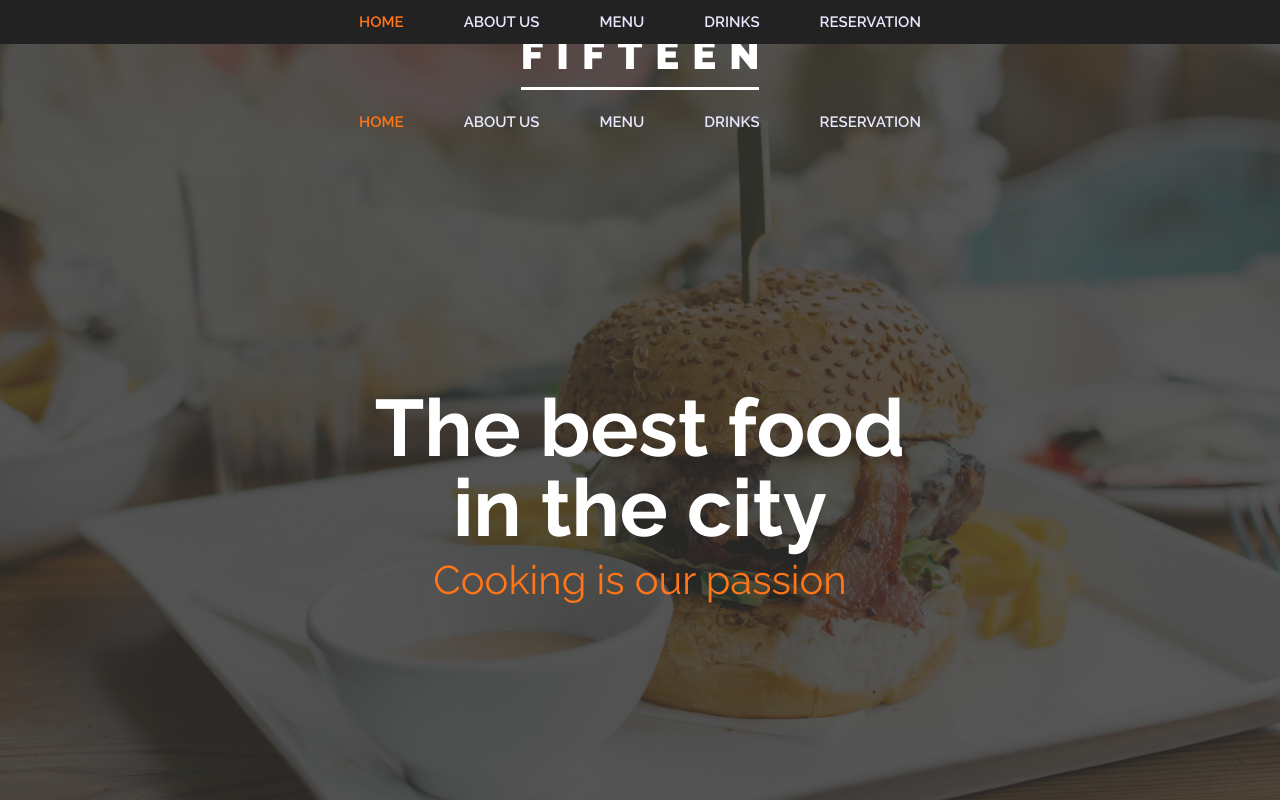
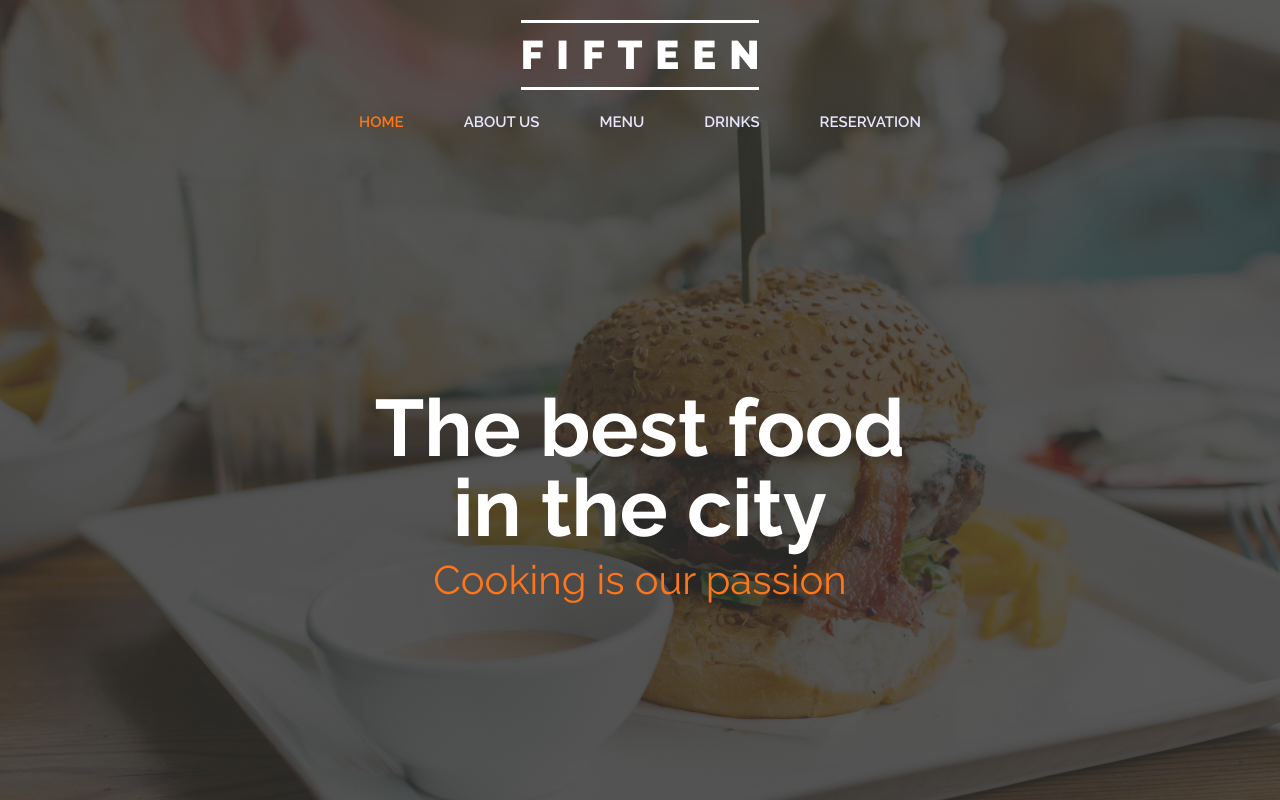
Before and after one commit to Gilbert1391/fifteen-webapp, a React (Create React App) app in the folder fifteen-ui/: page / in a window 1280 px wide. Shown: the top 800 px of the page. Built offline with nearby package versions, Linux system fonts and the light colour scheme.

Commit message:
Finished navbar animation functionality

```diff
--- a/fifteen-ui/src/App.js
+++ b/fifteen-ui/src/App.js
@@ -1,72 +1,25 @@
 import React, { Component } from "react";
 import { Route, Switch } from "react-router-dom";
 import { ToastContainer } from "react-toastify";
-import { ClipLoader } from "react-spinners";
-import { getData, getHeading } from "./service/fakeData";
-import Hero from "./components/hero";
-import About from "./components/about";
-import Slider from "./components/slider";
-import Menu from "./components/menu";
-import Cocktails from "./components/cocktails";
-import Reservation from "./components/reservation";
-import Footer from "./components/footer";
+import Home from "./components/routes/home";
 import LoginForm from "./components/loginForm";
 import "react-toastify/dist/ReactToastify.css";
 import "./main.scss";
 
 class App extends Component {
-  state = {
-    data: [],
-    heading: {}
-  };
-
-  componentDidMount() {
-    // const { data } = await getData();
-    // const { data: heading } = await getHeading();
-
-    // window.addEventListener("scroll", this.handleScroll);
-    console.log(this.handleScroll());
-    this.setState({ data: getData, heading: getHeading });
-  }
-
-  handleScroll = () => {
-    // let show;
-    // window.pageYOffset > 780 ? (show = true) : (show = false);
-    // this.setState({ show });
-    // window.addEventListener("scroll", () => {
-    //   let show;
-    //   window.pageYOffset > 780 ? (show = true) : (show = false);
-    // });
-
-    return window.pageYOffset;
-  };
+  // handleScroll = () => {
+  //   let show;
+  //   window.pageYOffset > 780 ? (show = true) : (show = false);
+  //   this.setState({ show });
+  // };
 
   render() {
-    const { data, heading, show } = this.state;
-
-    if (data.length === 0 || Object.keys(heading).length === 0)
-      return (
-        <div className="center">
-          <ClipLoader color={"#ff7517"} />
-        </div>
-      );
-
     return (
       <React.Fragment>
         <ToastContainer />
         <Switch>
           <Route path="/admin" component={LoginForm} />
-          <React.Fragment>
-            <Hero data={heading} show={show} />
-            <main>
-              <About />
-              <Slider />
-              <Menu data={data} />
-              <Cocktails data={data} />
-              <Reservation />
-            </main>
-            <Footer />
-          </React.Fragment>
+          <Home />
         </Switch>
       </React.Fragment>
     );
--- a/fifteen-ui/src/components/about.jsx
+++ b/fifteen-ui/src/components/about.jsx
@@ -1,9 +1,11 @@
 import React from "react";
 import ContactGroup from "./contactGroup";
+import Slider from "./slider";
 
 const About = () => {
   return (
-    <section className="container about-us" id="about">
+    <section id="about">
+      <div className="about-us container">
         <div className="about">
           <h2 className="about__heading">
             Located in Park Slope, Pacific Tavern is a purveyor of fine American
@@ -11,20 +13,22 @@ const About = () => {
           </h2>
           <p className="about__paragraph">
             Lorem ipsum dolor sit amet, consectetur adipisicing elit, sed do
-          eiusmod tempor incididunt ut labore et dolore magna aliqua. Ut enim ad
-          minim veniam, quis nostrud exercitation ullamco laboris nisi ut
+            eiusmod tempor incididunt ut labore et dolore magna aliqua. Ut enim
+            ad minim veniam, quis nostrud exercitation ullamco laboris nisi ut
             aliquip ex ea commodo consequat.
           </p>
           <p className="about__paragraph">
             Lorem ipsum dolor sit amet, consectetur adipisicing elit, sed do
-          eiusmod tempor incididunt ut labore et dolore magna aliqua. Ut enim ad
-          minim veniam, quis nostrud exercitation ullamco laboris nisi ut
+            eiusmod tempor incididunt ut labore et dolore magna aliqua. Ut enim
+            ad minim veniam, quis nostrud exercitation ullamco laboris nisi ut
             aliquip ex ea commodo consequat. Duis aute irure dolor in
             reprehenderit in voluptate velit esse cillum dolore eu fugiat nulla
             pariatur. Excepteur sint occaecat.
           </p>
         </div>
         <ContactGroup />
+      </div>
+      <Slider />
     </section>
   );
 };
--- a/fifteen-ui/src/components/header.jsx
+++ b/fifteen-ui/src/components/header.jsx
@@ -1,23 +1,43 @@
-import React from "react";
+import React, { Component } from "react";
 import Fade from "react-reveal/Fade";
 import Nav from "./nav";
 
-const Header = ({ show }) => {
+class Header extends Component {
+  state = {
+    show: false
+  };
+
+  handleSetActive = () => {
+    this.setState({ show: true });
+  };
+
+  handleSetInactive = () => {
+    this.setState({ show: false });
+  };
+
+  render() {
     return (
       <header className="header">
         <div className="logo">
           <span className="logo__heading">Fifteen</span>
         </div>
         <nav>
-        <Nav />
+          <Nav
+            onActive={this.handleSetActive}
+            onInactive={this.handleSetInactive}
+          />
         </nav>
-      <Fade top when={show} collapse>
+        <Fade top collapse when={this.state.show}>
           <nav className="sticky">
-          <Nav />
+            <Nav
+              onActive={this.handleSetActive}
+              onInactive={this.handleSetInactive}
+            />
           </nav>
         </Fade>
       </header>
     );
-};
+  }
+}
 
 export default Header;
--- a/fifteen-ui/src/components/hero.jsx
+++ b/fifteen-ui/src/components/hero.jsx
@@ -3,7 +3,7 @@ import Fade from "react-reveal/Fade";
 import Header from "./header";
 import heroImg from "../img/hero-bg.jpg";
 
-const Hero = ({ data, show }) => {
+const Hero = ({ data }) => {
   const bg = {
     backgroundImage: `linear-gradient(
         to bottom,
@@ -15,8 +15,7 @@ const Hero = ({ data, show }) => {
 
   return (
     <section className="hero" id="home" style={bg}>
-      <Header show={show} />
-
+      <Header />
       <div className="hero__content">
         <h1 className="hero__heading">{data.heading}</h1>
         <p className="hero__sub-heading">{data.subHeading}</p>
--- a/fifteen-ui/src/components/nav.jsx
+++ b/fifteen-ui/src/components/nav.jsx
@@ -1,7 +1,7 @@
 import React from "react";
 import { Link } from "react-scroll";
 
-const Nav = () => {
+const Nav = ({ onActive, onInactive }) => {
   return (
     <ul className="nav">
       <li className="nav__item">
@@ -11,6 +11,7 @@ const Nav = () => {
           to="home"
           spy={true}
           smooth={true}
+          onSetActive={onInactive}
         >
           Home
         </Link>
@@ -22,6 +23,7 @@ const Nav = () => {
           to="about"
           spy={true}
           smooth={true}
+          onSetActive={onActive}
         >
           About us
         </Link>
--- /dev/null
+++ b/fifteen-ui/src/components/routes/home.jsx
@@ -0,0 +1,49 @@
+import React, { Component } from "react";
+import { ClipLoader } from "react-spinners";
+import { getData, getHeading } from "../../service/fakeData";
+import Hero from "../hero";
+import About from "../about";
+import Menu from "../menu";
+import Cocktails from "../cocktails";
+import Reservation from "../reservation";
+import Footer from "../footer";
+
+class Home extends Component {
+  state = {
+    data: [],
+    heading: {}
+  };
+
+  componentDidMount() {
+    // const { data } = await getData();
+    // const { data: heading } = await getHeading();
+
+    this.setState({ data: getData, heading: getHeading });
+  }
+
+  render() {
+    const { data, heading } = this.state;
+
+    if (data.length === 0 || Object.keys(heading).length === 0)
+      return (
+        <div className="center">
+          <ClipLoader color={"#ff7517"} />
+        </div>
+      );
+
+    return (
+      <React.Fragment>
+        <Hero data={heading} />
+        <main>
+          <About />
+          <Menu data={data} />
+          <Cocktails data={data} />
+          <Reservation />
+        </main>
+        <Footer />
+      </React.Fragment>
+    );
+  }
+}
+
+export default Home;
```
Lines whose indentation alone changed are shown as unchanged.
